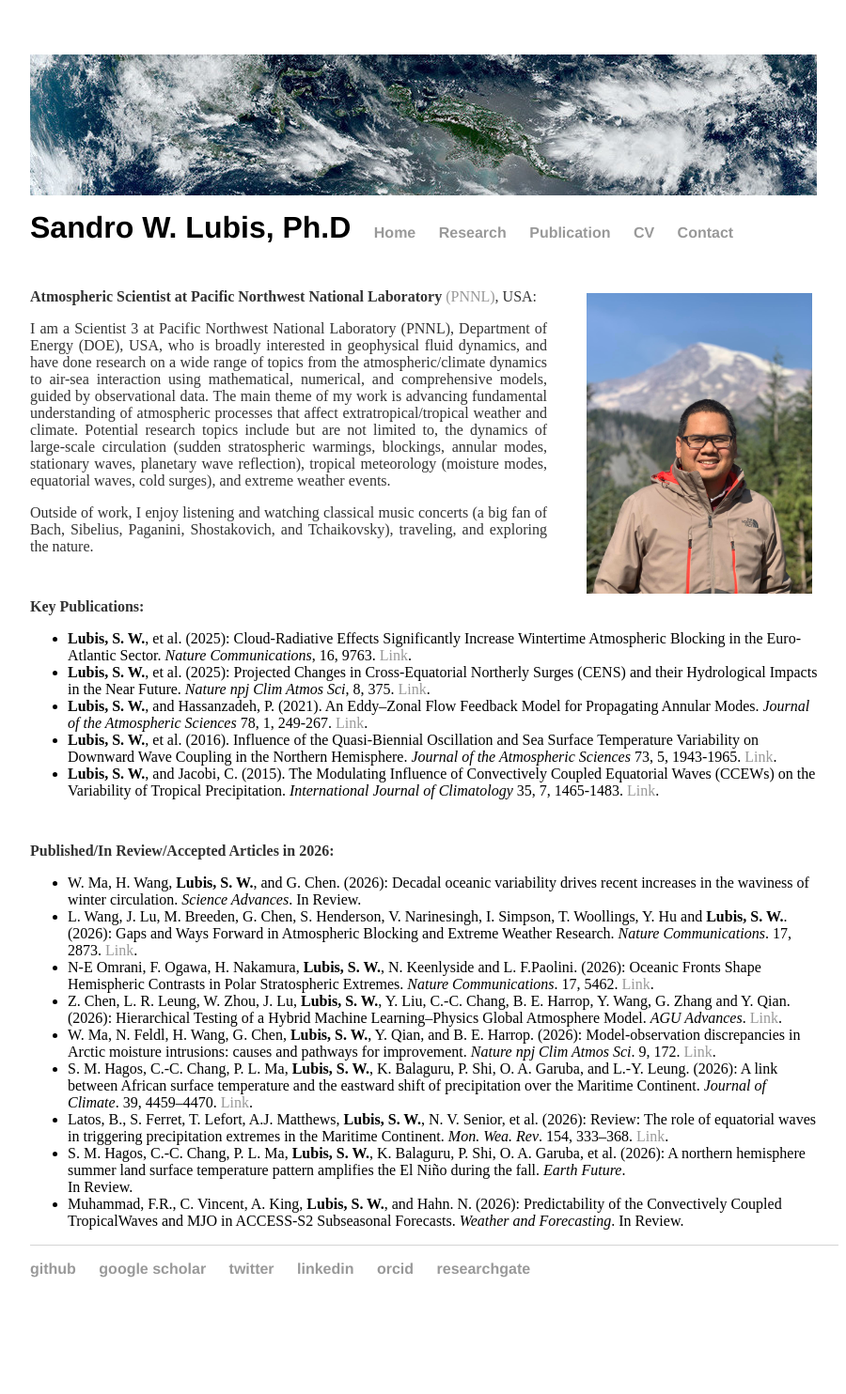
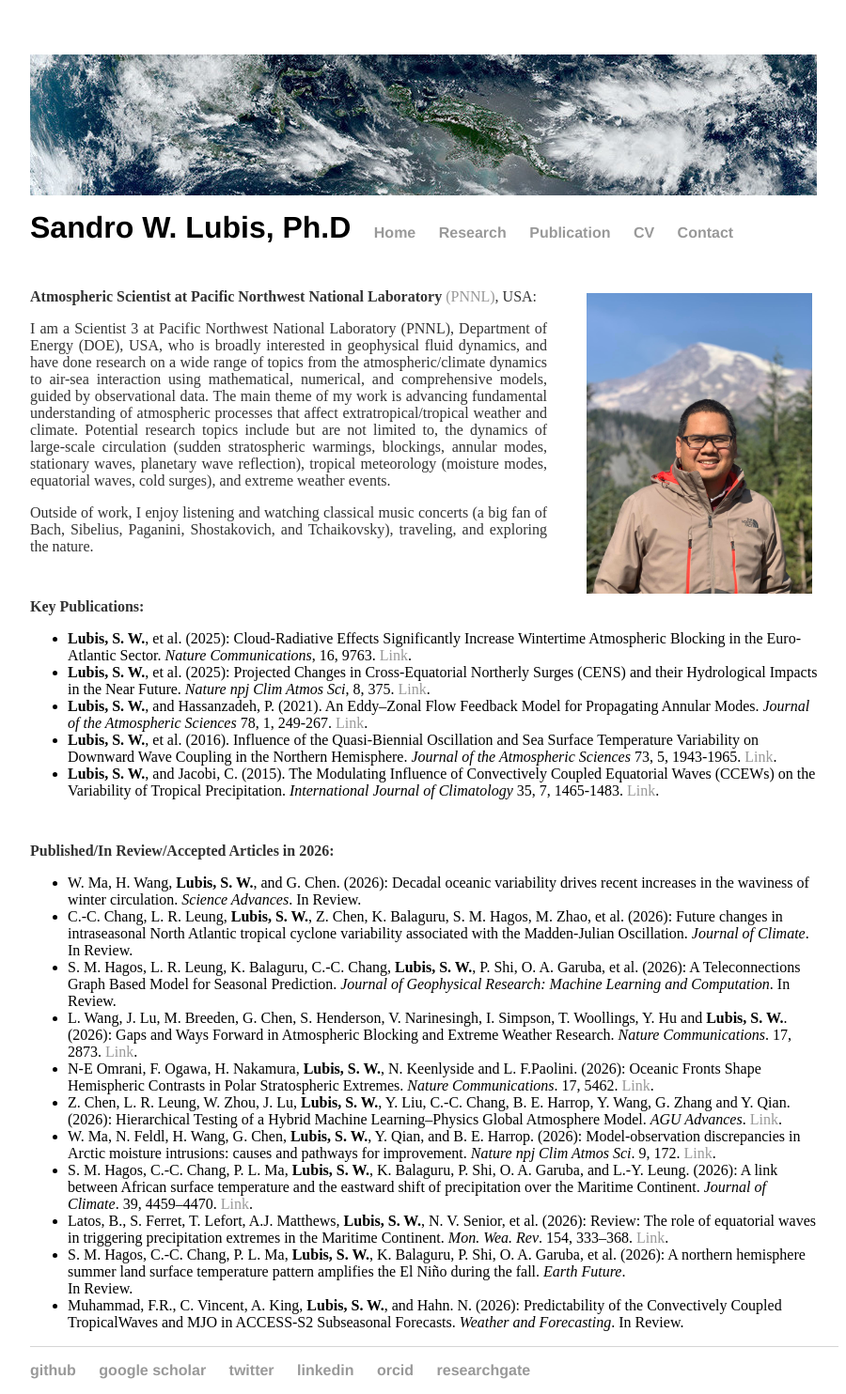
Before and after one commit to sandrolubis/sandrolubis.github.io, a Jekyll site: the page built from index.html, in a window 1280 px wide. Shown: the whole page at 94% size, without its empty margins (276-1176 px from the left). Built offline with Jekyll 4.4.1, drawn with Linux system fonts in a browser that asks for light colours; before the commit the page ends 1376 px from its top, so only the background shows below that.

Commit message:
Update index.html

```diff
--- a/index.html
+++ b/index.html
@@ -55,6 +55,8 @@ div.relative {
 	<p class="ex", style="padding-top:30px"><font size=3><b>Published/In Review/Accepted Articles in 2026:</b></p>
 		<ul class="ex">
 		<li> W. Ma, H. Wang, <b>Lubis, S. W.</b>, and G. Chen. (2026): Decadal oceanic variability drives recent increases in the waviness of winter circulation. <i>Science Advances</i>. In Review.</li>
+		<li> C.-C. Chang, L. R. Leung, <b>Lubis, S. W.</b>, Z. Chen, K. Balaguru, S. M. Hagos, M. Zhao, et al. (2026): Future changes in intraseasonal North Atlantic tropical cyclone variability associated with the Madden-Julian Oscillation. <i>Journal of Climate</i>. In Review.</li>
+		<li> S. M. Hagos, L. R. Leung, K. Balaguru, C.-C. Chang, <b>Lubis, S. W.</b>, P. Shi, O. A. Garuba, et al. (2026): A Teleconnections Graph Based Model for Seasonal Prediction. <i>Journal of Geophysical Research: Machine Learning and Computation</i>. In Review.</li>
 		<li> L. Wang, J. Lu, M. Breeden, G. Chen, S. Henderson, V. Narinesingh, I. Simpson, T. Woollings, Y. Hu and <b>Lubis, S. W.</b>. (2026): Gaps and Ways Forward in Atmospheric Blocking and Extreme Weather Research. <i>Nature Communications</i>. 17, 2873. <a href="https://doi.org/10.1038/s41467-026-70487-z">Link</a>.</li>
 		<li> N-E Omrani, F. Ogawa, H. Nakamura, <b>Lubis, S. W.</b>, N. Keenlyside and L. F.Paolini. (2026): Oceanic Fronts Shape Hemispheric Contrasts in Polar Stratospheric Extremes. <i>Nature Communications</i>. 17, 5462. <a href="https://doi.org/10.1038/s41467-026-71998-5">Link</a>.</li>
 		<li> Z. Chen, L. R. Leung, W. Zhou, J. Lu, <b>Lubis, S. W.</b>, Y. Liu, C.-C. Chang, B. E. Harrop, Y. Wang, G. Zhang and Y. Qian. (2026): Hierarchical Testing of a Hybrid Machine Learning–Physics Global Atmosphere Model. <i>AGU Advances</i>. <a href="https://doi.org/10.1029/2025AV002075">Link</a>.</li>
```
